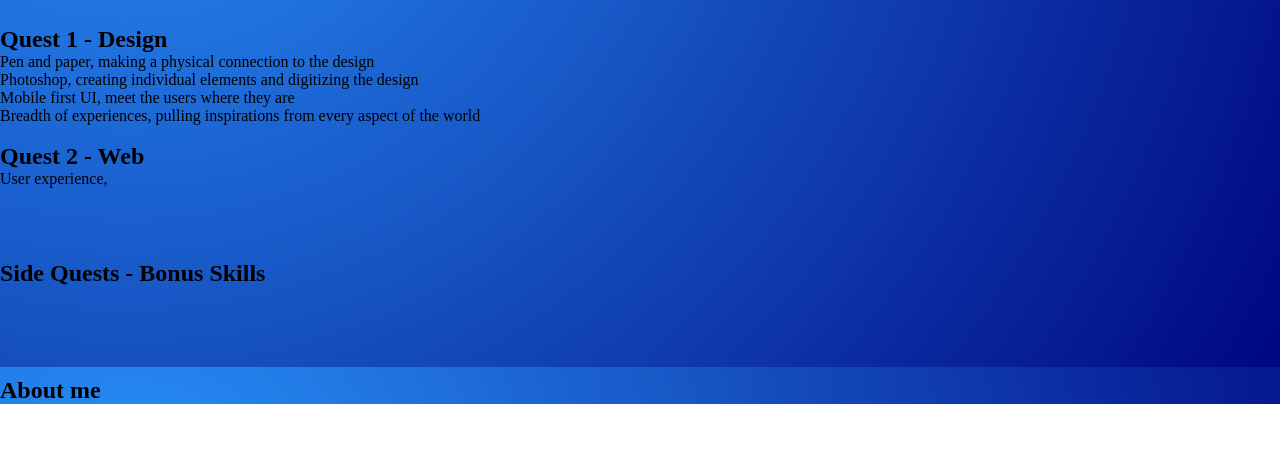
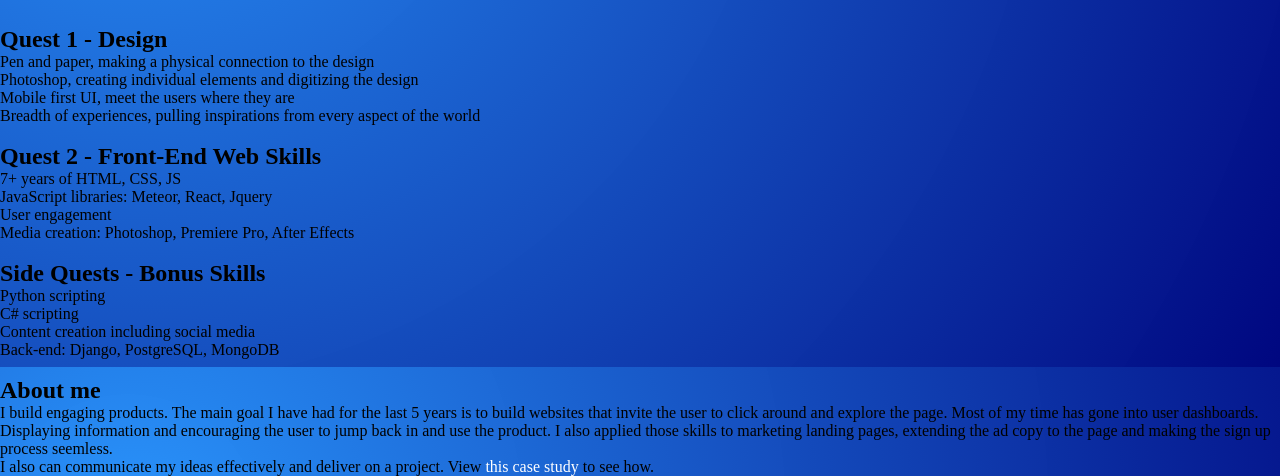
Before and after one commit to scroft001/Steven-Croft-Portfolio, a plain HTML site: page index.html in a window 1280 px wide. Shown: the part 433-909 px from the top of the page. Before the commit the page ends 837 px from the top, so only its background shows below. Drawn offline with Linux system fonts and the light colour scheme.

Commit message:
Added more skills

```diff
--- a/index.html
+++ b/index.html
@@ -21,6 +21,7 @@
         <div class="callout">
             <h1>Steven Croft</h1>
             <p>Front-end Web Developer</p>
+            <a class="btn" href="#">See how I work</a>
         </div>
         <div class="calloutImage">
             <img src="images/placeholder.jpeg" alt="">
@@ -42,13 +43,13 @@
         </div>
         <div class="skillCard">
             <h2>
-                Quest 2 - Web
+                Quest 2 - Front-End Web Skills
             </h2>
             <ul>
-                <li>User experience, </li>
-                <li></li>
-                <li></li>
-                <li></li>
+                <li>7+ years of HTML, CSS, JS</li>
+                <li>JavaScript libraries: Meteor, React, Jquery</li>
+                <li>User engagement</li>
+                <li>Media creation: Photoshop, Premiere Pro, After Effects</li>
                 <li></li>
             </ul>
         </div>
@@ -57,10 +58,10 @@
                 Side Quests - Bonus Skills
             </h2>
             <ul>
-                <li></li>
-                <li></li>
-                <li></li>
-                <li></li>
+                <li>Python scripting</li>
+                <li>C# scripting</li>
+                <li>Content creation including social media</li>
+                <li>Back-end: Django, PostgreSQL, MongoDB</li>
                 <li></li>
             </ul>
         </div>
@@ -68,6 +69,8 @@
 
     <div class="about">
         <h2>About me</h2>
+        <p>I build engaging products. The main goal I have had for the last 5 years is to build websites that invite the user to click around and explore the page. Most of my time has gone into user dashboards. Displaying information and encouraging the user to jump back in and use the product. I also applied those skills to marketing landing pages, extending the ad copy to the page and making the sign up process seemless.</p>
+        <p>I also can communicate my ideas effectively and deliver on a project. View <a href="#">this case study</a> to see how.</p>
     </div>
 
     <div class="portfolioGrid">
```
